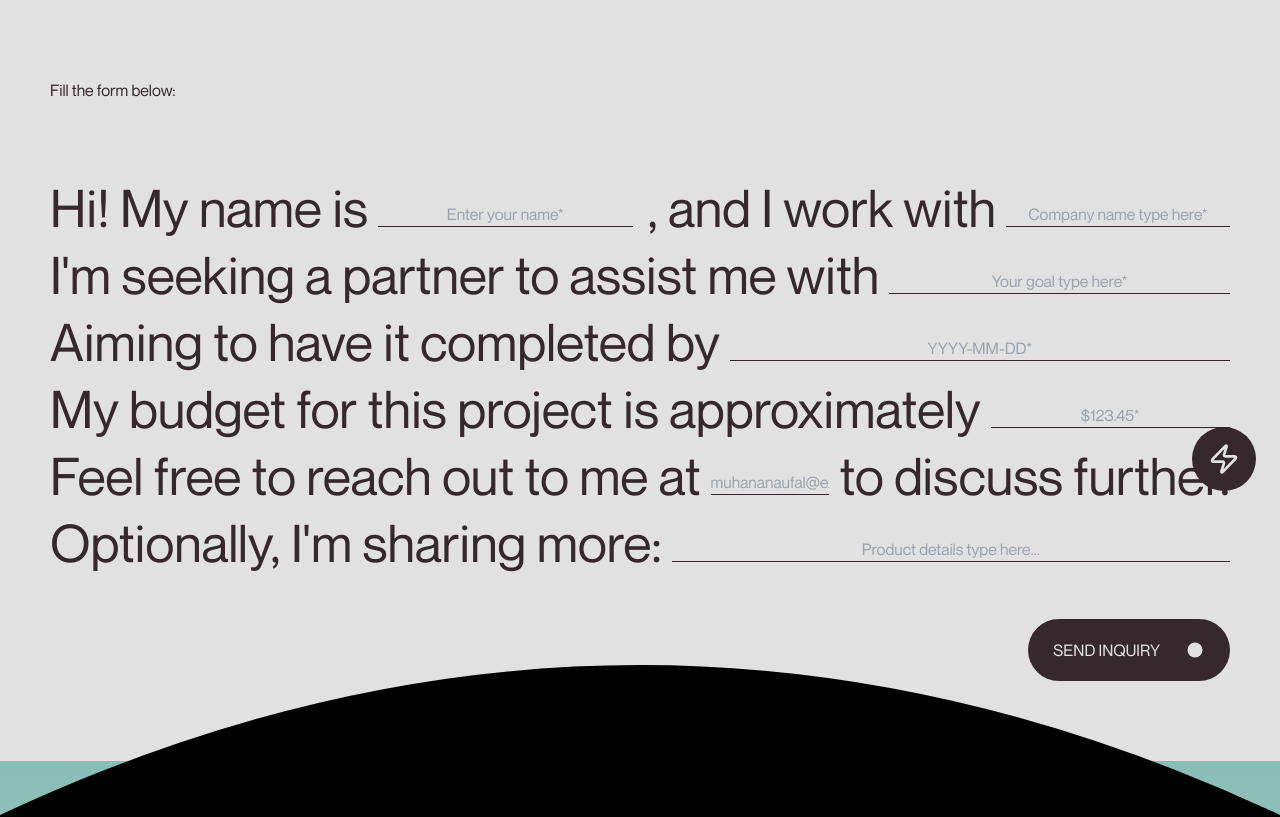
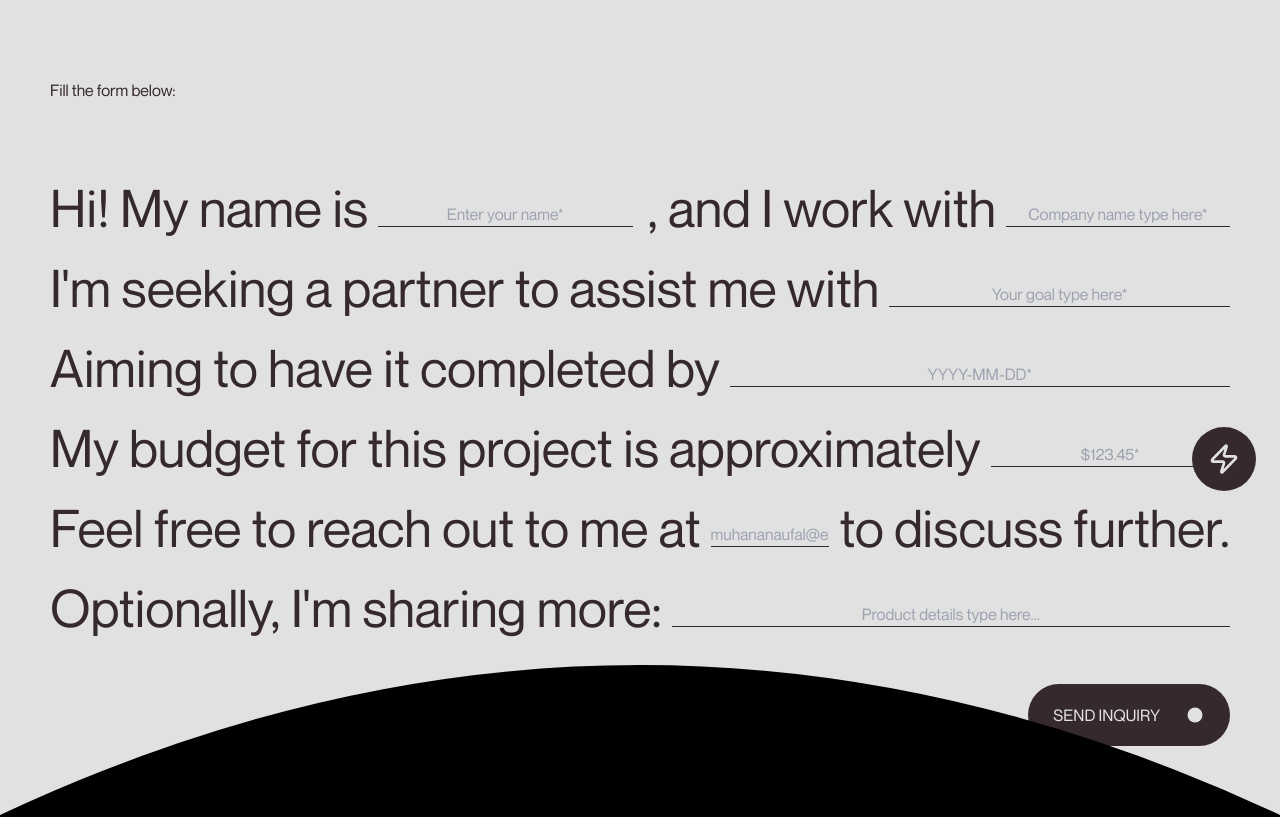
Before and after one commit to muhananaufal/portfolio, a Next.js app: page /contact in a window 1280 px wide. Shown: the part 285-1102 px from the top of the page. Built offline with nearby package versions, Linux system fonts and the light colour scheme.

Commit message:
fea: add zod validation on contact form

```diff
--- a/components/ButtonContact.tsx
+++ b/components/ButtonContact.tsx
@@ -1,21 +1,20 @@
+// components/ButtonContact.tsx
+
 import Rounded from './Rounded';
 import { ArrowUpRight } from 'lucide-react';
 
-interface ButtonContactProps {
+// PERBAIKAN 1: Ubah interface props agar bisa menerima semua properti standar tombol
+interface ButtonContactProps extends React.ButtonHTMLAttributes<HTMLButtonElement> {
 	title: string;
 	className?: string;
 	bgcolor: string;
 	style?: React.CSSProperties;
-	onClick?: () => void; // Added onClick as an optional property
 }
 
-export default function ButtonContact({ title, className, bgcolor, style, onClick }: ButtonContactProps) {
+export default function ButtonContact({ title, className, bgcolor, style, ...props }: ButtonContactProps) {
 	return (
-		<button
-			className="small-text uppercase font-normal font-NeueMontreal"
-			type="button"
-			onClick={onClick} // Added onClick handler
-		>
+		// PERBAIKAN 2: Gunakan {...props} untuk meneruskan semua prop tambahan (seperti type="submit")
+		<button {...props} className="small-text uppercase font-normal font-NeueMontreal">
 			<Rounded className="py-[6px]" backgroundColor={bgcolor}>
 				<p className="z-10 px-[10px] ml-[15px] py-[6px] text-white" style={style}>
 					{title}
--- a/container/contact-page/Form.tsx
+++ b/container/contact-page/Form.tsx
@@ -1,50 +1,48 @@
-import React, { useRef } from 'react';
+// container/contact-page/Form.tsx
+
+import React from 'react';
 import ButtonContact from '@/components/ButtonContact';
 import { toast } from 'sonner';
 
+import { useForm } from 'react-hook-form';
+import { zodResolver } from '@hookform/resolvers/zod';
+import { z } from 'zod';
+import { MailCheck, ThumbsDown } from 'lucide-react';
+
+// Skema validasi Zod (tidak berubah)
+const formSchema = z.object({
+	name: z.string().min(3, 'Name is required'),
+	company: z.string().min(3, 'Company name is required'),
+	goal: z.string().min(3, 'Goal is required'),
+	date: z
+		.string()
+		.min(1, 'Date is required')
+		.regex(/^\d{4}-\d{2}-\d{2}$/, 'Invalid format (YYYY-MM-DD)')
+		.refine((val) => !isNaN(Date.parse(val)), { message: 'Invalid date' }),
+	budget: z
+		.string()
+		.min(1, 'Budget is required')
+		.regex(/^\$\d+(\.\d{2})?$/, 'Invalid format ($123.45)'),
+	email: z.string().email('Please enter a valid email address'),
+	details: z.string().optional(),
+});
+
+type FormData = z.infer<typeof formSchema>;
+
 const Form = () => {
-	const nameRef = useRef<HTMLInputElement>(null);
-	const companyRef = useRef<HTMLInputElement>(null);
-	const goalRef = useRef<HTMLInputElement>(null);
-	const dateRef = useRef<HTMLInputElement>(null);
-	const budgetRef = useRef<HTMLInputElement>(null);
-	const emailRef = useRef<HTMLInputElement>(null);
-	const detailsRef = useRef<HTMLInputElement>(null);
+	const {
+		register,
+		handleSubmit,
+		formState: { errors },
+	} = useForm<FormData>({
+		resolver: zodResolver(formSchema),
+		// PERUBAHAN 1: Tambahkan mode 'onChange' untuk validasi real-time
+		mode: 'onChange',
+	});
 
-	const handleSendInquiry = () => {
-		const name = nameRef.current?.value.trim() || '';
-		const company = companyRef.current?.value.trim() || '';
-		const goal = goalRef.current?.value.trim() || '';
-		const date = dateRef.current?.value.trim() || '';
-		const budget = budgetRef.current?.value.trim() || '';
-		const email = emailRef.current?.value.trim() || '';
-
-		// Validasi: Jika ada field yang kosong, tampilkan toaster error
-		if (!name || !company || !goal || !date || !budget || !email) {
-			toast.error('All fields are required except Additional Details.');
-			return;
-		}
-
-		const emailPattern = /^[^\s@]+@[^\s@]+\.[^\s@]+$/;
-		if (!emailPattern.test(email)) {
-			toast.error('Please enter a valid email address.');
-			return;
-		}
-
-		const datePattern = /^\d{4}-\d{2}-\d{2}$/;
-		if (!datePattern.test(date) || isNaN(Date.parse(date))) {
-			toast.error('Please enter a valid date in the format YYYY-MM-DD.');
-			return;
-		}
-
-		const budgetPattern = /^\$\d+(\.\d{2})?$/;
-		if (!budgetPattern.test(budget)) {
-			toast.error('Please enter a valid budget in the format $123.45.');
-			return;
-		}
-
-		const details = detailsRef.current?.value.trim() || '';
-
+	// Fungsi onSubmit tidak perlu diubah
+	const onSubmit = (data: FormData) => {
+		const { name, company, goal, date, budget, email, details } = data;
 		const subject = `Inquiry from ${name}`;
 		const body =
 			`Hi, my name is ${name}\n` +
@@ -53,58 +51,73 @@ const Form = () => {
 			`Aiming to complete it by: ${date}\n` +
 			`My budget range is: ${budget}\n` +
 			`You can reach me at: ${email}\n` +
-			`Additional details: ${details}`;
-
+			`Additional details: ${details || 'N/A'}`;
 		const mailtoURL = `https://mail.google.com/mail/u/0/?fs=0&to=muhananaufal8@gmail.com&su=${encodeURIComponent(subject)}&body=${encodeURIComponent(body)}&tf=cm`;
-
-		toast.success('Inquiry sent successfully!');
+		toast.success('Inquiry sent successfully!', {
+			icon: <MailCheck size={18} />,
+		});
 		window.location.href = mailtoURL;
 	};
 
+	const onError = () => {
+		// Ambil error pertama yang muncul untuk ditampilkan di toaster
+		const errorKeys = Object.keys(errors) as (keyof FormData)[];
+		if (errorKeys.length > 0) {
+			toast.error(errors[errorKeys[0]]?.message, {
+				icon: <ThumbsDown size={18} />,
+			});
+		}
+	};
+
 	return (
-		<section className="w-full padding-x padding-y">
+		// PERUBAHAN 2: Hapus 'onError' dari handleSubmit, karena error ditampilkan inline
+		<form onSubmit={handleSubmit(onSubmit, onError)} className="w-full padding-x padding-y">
 			<div className="w-full flex flex-col gap-[15px]">
 				<div className="w-full flex gap-[15px] sm:flex-col xm:flex-col md:flex-col">
 					<div className="flex gap-[10px] w-[50%] md:w-auto sm:w-auto xm:w-auto sm:flex-col xm:flex-col md:flex-col">
 						<div className="xl:min-w-max lg:min-w-max ">
 							<h2 className="sub-heading font-NeueMontreal font-normal text-secondry blend-target">Hi! My name is</h2>
 						</div>
-						<div className="w-full">
+						<div className="w-full relative pb-5">
 							<input
 								type="text"
 								placeholder="Enter your name*"
-								ref={nameRef}
+								{...register('name')}
 								className="paragraph bg-transparent w-full font-NeueMontreal font-normal text-secondry border-b border-black focus:border-secondry text-center sm:text-left xm:text-left outline-none focus:placeholder:opacity-0 mt-[20px] transform transition duration-200 ease-in-out sm:w-full xm:w-full"
 							/>
+							{/* PERUBAHAN 3: Tambahkan elemen untuk menampilkan pesan error */}
+							{errors.name && <p className="w-full absolute left-0 bottom-0 text-red-500 text-xs mt-1 text-center sm:text-left xm:text-left">{errors.name.message}</p>}
 						</div>
 					</div>
 					<div className="flex gap-[10px] w-[50%] md:w-auto sm:w-auto xm:w-auto sm:flex-col xm:flex-col md:flex-col">
 						<div className="xl:min-w-max lg:min-w-max ">
 							<h2 className="sub-heading font-NeueMontreal font-normal text-secondry blend-target">, and I work with</h2>
 						</div>
-						<div className="w-full">
+						<div className="w-full relative pb-5">
 							<input
 								type="text"
 								placeholder="Company name type here*"
-								ref={companyRef}
+								{...register('company')}
 								className="paragraph bg-transparent w-full font-NeueMontreal font-normal text-secondry border-b border-black focus:border-secondry text-center sm:text-left xm:text-left outline-none focus:placeholder:opacity-0 mt-[20px] transform transition duration-200 ease-in-out sm:w-full xm:w-full"
 							/>
+							{errors.company && <p className="w-full absolute left-0 bottom-0 text-red-500 text-xs mt-1 text-center sm:text-left xm:text-left">{errors.company.message}</p>}
 						</div>
 					</div>
 				</div>
-				{/* Input lainnya */}
+				{/* --- Pola yang sama diulang untuk semua input di bawah --- */}
 				<div className="w-full flex gap-[10px]">
 					<div className="flex gap-[10px] w-full sm:flex-col xm:flex-col md:flex-col">
 						<div className="xl:min-w-max lg:min-w-max ">
 							<h2 className="sub-heading font-NeueMontreal font-normal text-secondry blend-target">I&apos;m seeking a partner to assist me with</h2>
 						</div>
-						<div className="w-full">
+						<div className="w-full relative pb-5">
 							<input
 								type="text"
 								placeholder="Your goal type here*"
-								ref={goalRef}
+								{...register('goal')}
 								className="paragraph bg-transparent font-NeueMontreal font-normal text-secondry border-b border-black focus:border-secondry text-center sm:text-left xm:text-left outline-none focus:placeholder:opacity-0 mt-[20px] transform transition duration-200 ease-in-out w-full sm:w-full xm:w-full"
 							/>
+							{errors.goal && <p className="w-full absolute left-0 bottom-0 text-red-500 text-xs mt-1 text-center sm:text-left xm:text-left">{errors.goal.message}</p>}
 						</div>
 					</div>
 				</div>
@@ -113,13 +126,14 @@ const Form = () => {
 						<div className="xl:min-w-max lg:min-w-max ">
 							<h2 className="sub-heading font-NeueMontreal font-normal text-secondry blend-target">Aiming to have it completed by</h2>
 						</div>
-						<div className="w-full">
+						<div className="w-full relative pb-5">
 							<input
 								type="text"
 								placeholder="YYYY-MM-DD*"
-								ref={dateRef}
+								{...register('date')}
 								className="paragraph bg-transparent font-NeueMontreal font-normal text-secondry border-b border-black focus:border-secondry text-center sm:text-left xm:text-left outline-none focus:placeholder:opacity-0 mt-[20px] transform transition duration-200 ease-in-out w-full sm:w-full xm:w-full"
 							/>
+							{errors.date && <p className="w-full absolute left-0 bottom-0 text-red-500 text-xs mt-1 text-center sm:text-left xm:text-left">{errors.date.message}</p>}
 						</div>
 					</div>
 				</div>
@@ -128,13 +142,14 @@ const Form = () => {
 						<div className="xl:min-w-max lg:min-w-max ">
 							<h2 className="sub-heading font-NeueMontreal font-normal text-secondry blend-target">My budget for this project is approximately</h2>
 						</div>
-						<div className="w-full">
+						<div className="w-full relative pb-5">
 							<input
 								type="text"
 								placeholder="$123.45*"
-								ref={budgetRef}
+								{...register('budget')}
 								className="paragraph bg-transparent font-NeueMontreal font-normal text-secondry border-b border-black focus:border-secondry text-center sm:text-left xm:text-left outline-none focus:placeholder:opacity-0 mt-[20px] transform transition duration-200 ease-in-out w-full sm:w-full xm:w-full"
 							/>
+							{errors.budget && <p className="w-full absolute left-0 bottom-0 text-red-500 text-xs mt-1 text-center sm:text-left xm:text-left">{errors.budget.message}</p>}
 						</div>
 					</div>
 				</div>
@@ -143,13 +158,14 @@ const Form = () => {
 						<div className="xl:min-w-max lg:min-w-max ">
 							<h2 className="sub-heading font-NeueMontreal font-normal text-secondry blend-target">Feel free to reach out to me at</h2>
 						</div>
-						<div className="w-full">
+						<div className="w-full relative pb-5">
 							<input
 								type="email"
 								placeholder="muhananaufal@example.com*"
-								ref={emailRef}
+								{...register('email')}
 								className="paragraph bg-transparent font-NeueMontreal font-normal text-secondry border-b border-black focus:border-secondry text-center sm:text-left xm:text-left outline-none focus:placeholder:opacity-0 mt-[20px] transform transition duration-200 ease-in-out w-full sm:w-full xm:w-full"
 							/>
+							{errors.email && <p className="w-full absolute left-0 bottom-0 text-red-500 text-xs mt-1 text-center sm:text-left xm:text-left">{errors.email.message}</p>}
 						</div>
 						<div className="xl:min-w-max lg:min-w-max ">
 							<h2 className="sub-heading font-NeueMontreal font-normal text-secondry blend-target">to discuss further.</h2>
@@ -165,7 +181,7 @@ const Form = () => {
 							<input
 								type="text"
 								placeholder="Product details type here..."
-								ref={detailsRef}
+								{...register('details')}
 								className="paragraph bg-transparent font-NeueMontreal font-normal text-secondry border-b border-black focus:border-secondry text-center sm:text-left xm:text-left outline-none focus:placeholder:opacity-0 mt-[20px] transform transition duration-200 ease-in-out w-full sm:w-full xm:w-full"
 							/>
 						</div>
@@ -175,11 +191,11 @@ const Form = () => {
 			<div className="w-full flex items-center justify-end sm:justify-start xm:justify-start pt-[50px]">
 				<div className="flex sm:flex-col xm:flex-col md:flex-col gap-[25px]">
 					<div className="w-fit flex items-center justify-between bg-secondry cursor-pointer rounded-full group">
-						<ButtonContact bgcolor="#35292E" title="send inquiry" className="bg-white" onClick={handleSendInquiry} />
+						<ButtonContact bgcolor="#35292E" title="send inquiry" className="bg-white" type="submit" />
 					</div>
 				</div>
 			</div>
-		</section>
+		</form>
 	);
 };
 
--- a/container/contact-page/Hero.tsx
+++ b/container/contact-page/Hero.tsx
@@ -20,8 +20,11 @@ export default function Hero() {
 								<video
 									width={120}
 									height={50}
-									src='/gif/firefly2.mp4'
+									src="/gif/firefly2.mp4"
 									className="w-auto h-[95px] md:w-[100px] md:h-[63px] sm:w-[74px] sm:h-[45px] xm:w-[64px] xm:h-[40px] object-cover xl:mt-[15px] mt-[10px] rounded-[10px]"
+									autoPlay
+									loop
+									muted
 								/>
 							</motion.span>
 							<span className="heading tracking-[-1.3px] text-black font-semibold font-FoundersGrotesk uppercase blend-target">
--- a/package.json
+++ b/package.json
@@ -11,6 +11,7 @@
 	"dependencies": {
 		"@ai-sdk/google": "1.0.16",
 		"@google/generative-ai": "0.21.0",
+		"@hookform/resolvers": "^5.2.2",
 		"@radix-ui/react-hover-card": "^1.1.4",
 		"@radix-ui/react-scroll-area": "^1.2.2",
 		"@react-three/drei": "^10.7.6",
@@ -34,6 +35,7 @@
 		"qss": "^3.0.0",
 		"react": "^18.3.1",
 		"react-dom": "^18.3.1",
+		"react-hook-form": "^7.63.0",
 		"react-icons": "^5.1.0",
 		"react-intersection-observer": "^9.8.1",
 		"react-markdown": "^9.0.1",
@@ -42,7 +44,8 @@
 		"sonner": "^1.7.1",
 		"tailwind-merge": "^2.6.0",
 		"tailwindcss-animate": "^1.0.7",
-		"three": "^0.180.0"
+		"three": "^0.180.0",
+		"zod": "^3.25.76"
 	},
 	"devDependencies": {
 		"@types/node": "^20",
```
Also changed, not shown: app/layout.tsx (+21 -2 lines), 1 other file (tests, documents, lock files or other folders).
